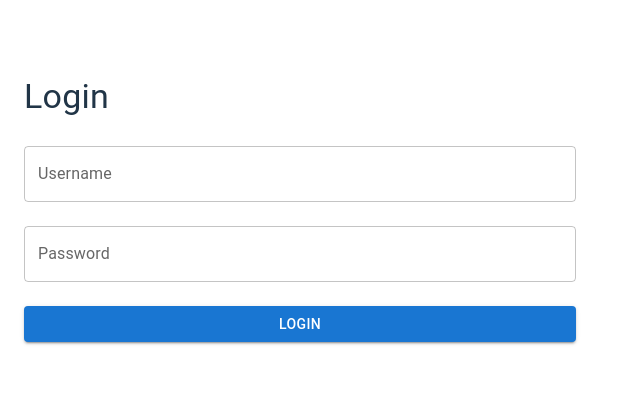
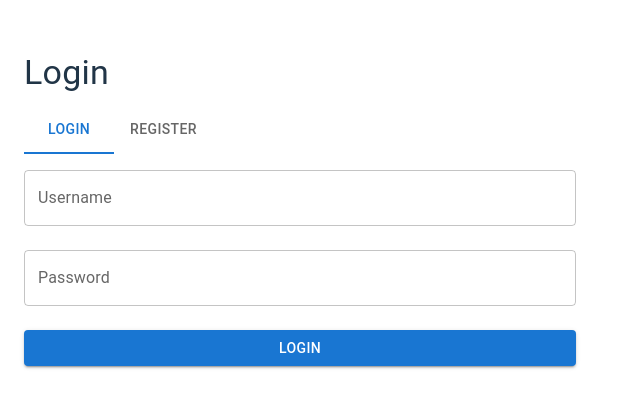
Before and after one commit to HajarHouari/Front-End-Chifoumi, a React (Vite) app in the folder front-end-chifoumi/: page / in a window 1280 px wide. Shown: the part 223-630 px from the top of the page, without its empty margins (0-640 px from the left). Built offline with nearby package versions, Linux system fonts and the light colour scheme.

Commit message:
Ajout register

```diff
--- a/front-end-chifoumi/src/pages/Login.jsx
+++ b/front-end-chifoumi/src/pages/Login.jsx
@@ -1,12 +1,12 @@
 import React, { useState } from "react";
 import { useNavigate } from "react-router-dom";
-import { TextField, Button, Container, Typography, Box } from "@mui/material";
+import { TextField, Button, Container, Typography, Box, Tabs, Tab } from "@mui/material";
 import axios from "axios";
 
-// Configurer axios avec l'URL de l'API
 axios.defaults.baseURL = "http://fauques.freeboxos.fr:3000";
 
 function Login() {
+  const [tabIndex, setTabIndex] = useState(0);
   const [username, setUsername] = useState("");
   const [password, setPassword] = useState("");
   const [error, setError] = useState("");
@@ -18,14 +18,26 @@ function Login() {
 
     try {
       const response = await axios.post("/login", { username, password });
-
-      if (response.data.success) {
+      if (response.data.token) {
+        localStorage.setItem("token", response.data.token);
         navigate("/lobby");
       } else {
-        setError(response.data.message || "Invalid credentials.");
+        setError("Invalid credentials.");
       }
     } catch (err) {
-      setError("An error occurred. Please try again.");
+      setError("An error occurred during login.");
+    }
+  };
+
+  const handleRegister = async (e) => {
+    e.preventDefault();
+    setError("");
+
+    try {
+      await axios.post("/register", { username, password });
+      setTabIndex(0);
+    } catch (err) {
+      setError("An error occurred during registration.");
     }
   };
 
@@ -33,9 +45,13 @@ function Login() {
     <Container maxWidth="sm">
       <Box sx={{ mt: 8 }}>
         <Typography variant="h4" component="h1" gutterBottom>
-          Login
+          {tabIndex === 0 ? "Login" : "Register"}
         </Typography>
-        <form onSubmit={handleLogin}>
+        <Tabs value={tabIndex} onChange={(_, newIndex) => setTabIndex(newIndex)}>
+          <Tab label="Login" />
+          <Tab label="Register" />
+        </Tabs>
+        <form onSubmit={tabIndex === 0 ? handleLogin : handleRegister}>
           <TextField
             fullWidth
             label="Username"
@@ -65,7 +81,7 @@ function Login() {
             color="primary"
             sx={{ mt: 2 }}
           >
-            Login
+            {tabIndex === 0 ? "Login" : "Register"}
           </Button>
         </form>
       </Box>
```
